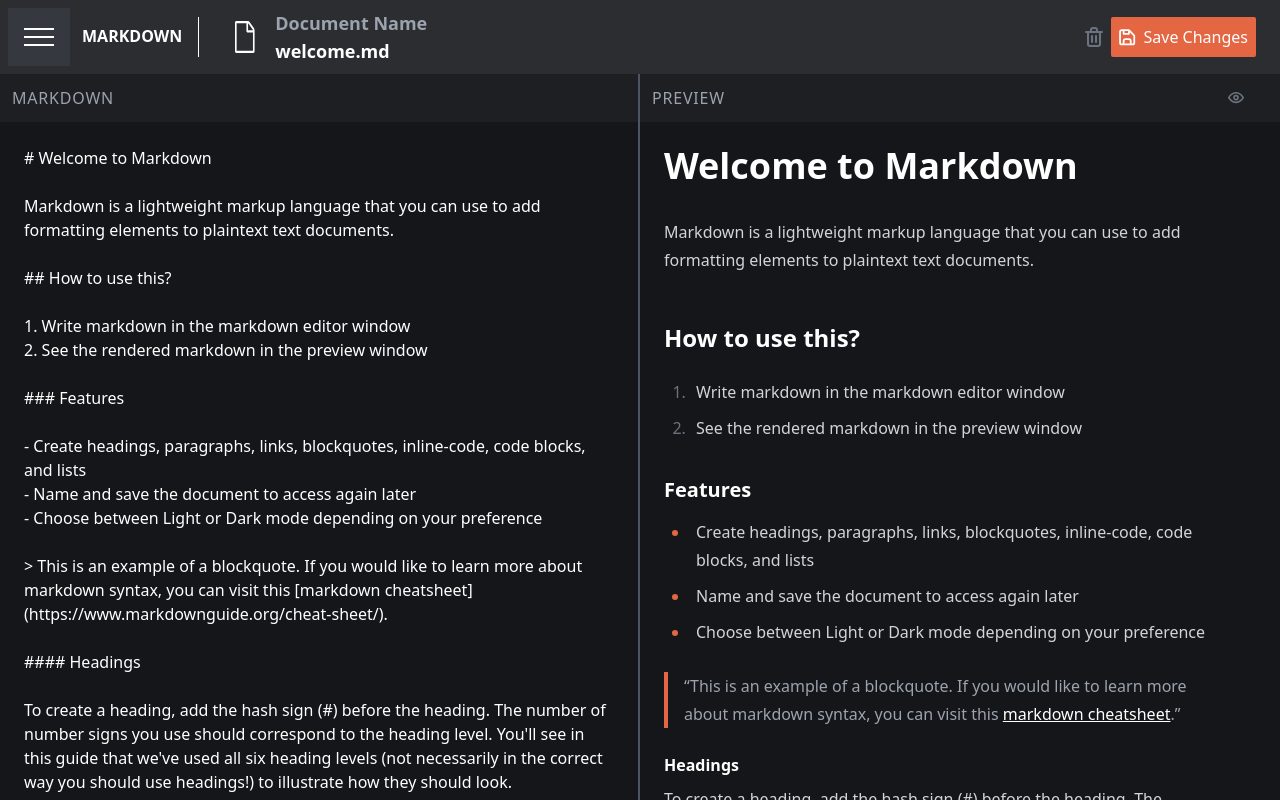
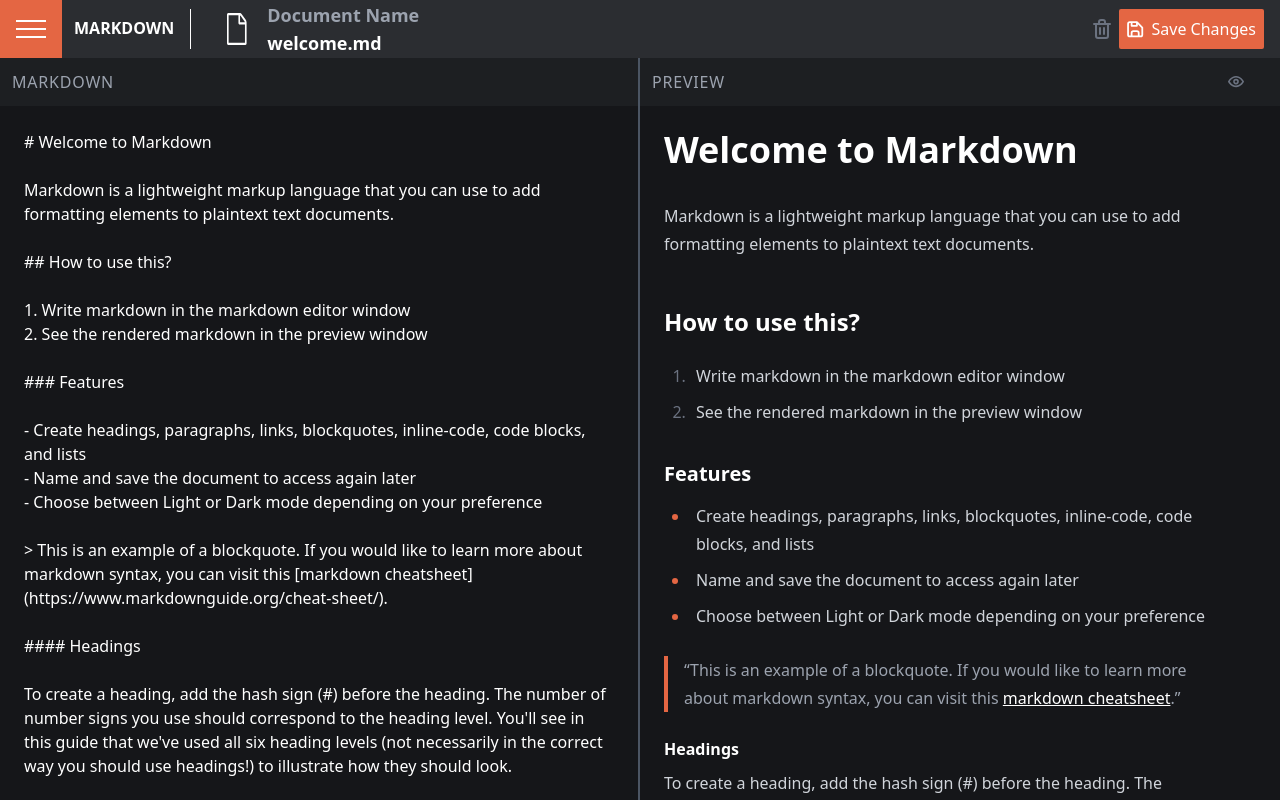
Before and after one commit to BentumYaw001/my-project, a React (Vite) app: page / in a window 1280 px wide. Shown: the top 800 px of the page. Built offline with nearby package versions, Linux system fonts and the light colour scheme.

Commit message:
Update navbar.jsx

```diff
--- a/src/components/navbar.jsx
+++ b/src/components/navbar.jsx
@@ -45,7 +45,7 @@ export const Navbar = () => {
 
   return (
     <>
-      <nav className="bg-customblack2 flex items-center justify-between p-2">
+      <nav className="bg-customblack2 flex items-center justify-between">
         <div className="flex items-center">
           <div className="flex justify-center font-semibold  text-white">
             <button id="openBtn" onClick={handleOpenSidebar}>
```
